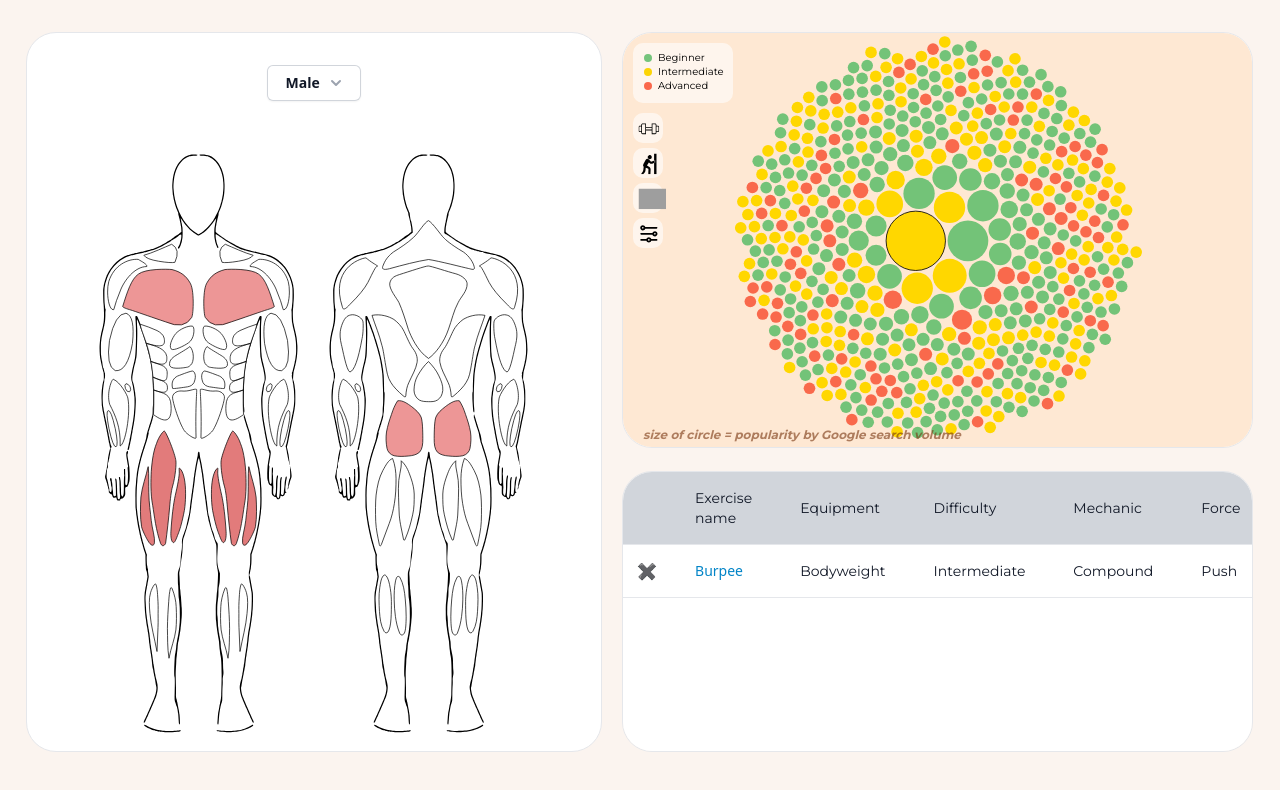
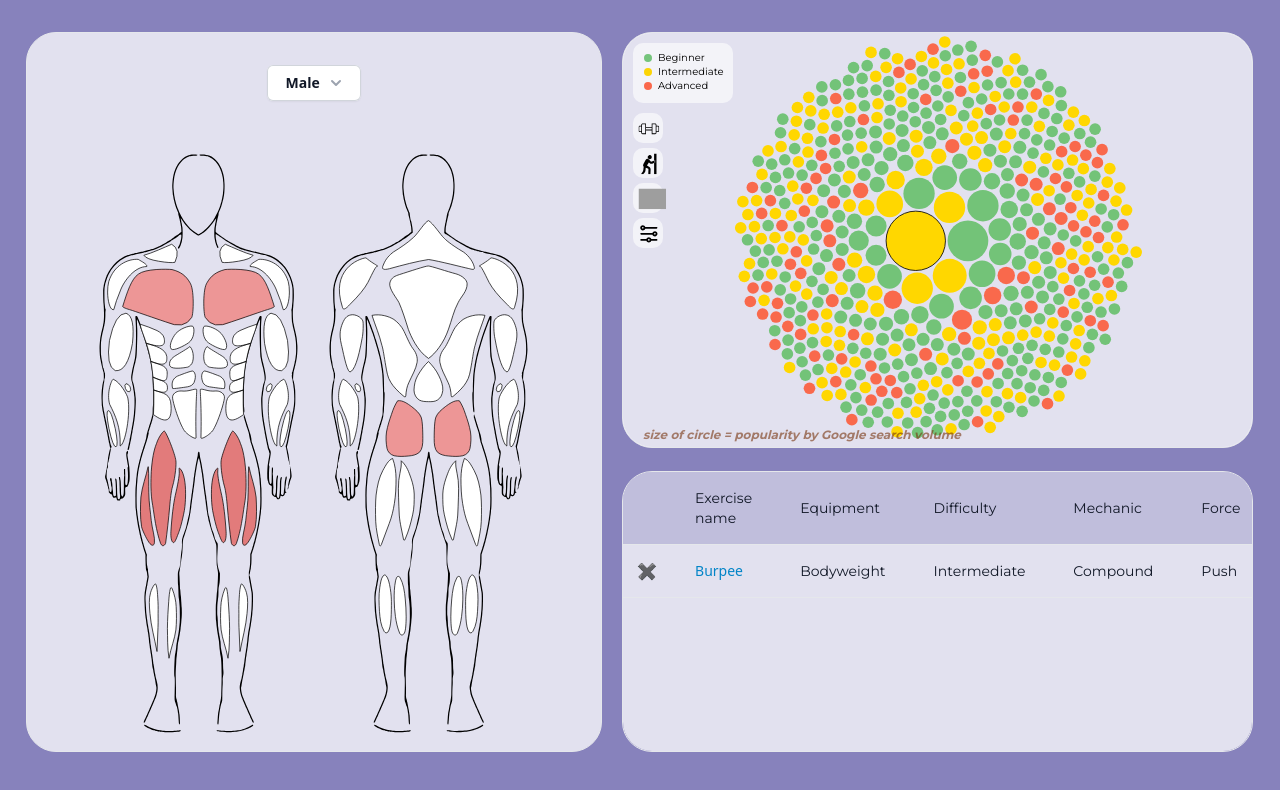
Before and after one commit to ernum/Vizercise, a Next.js app: page / in a window 1280 px wide. Both pictures are taken after a click on the icon 940 px from the left and 233 px from the top of the page. Shown: the top 790 px of the page. Built offline with nearby package versions, Linux system fonts and the light colour scheme; grey boxes are pictures that could not be loaded.

Commit message:
PURPLE EVERYWHERE (update colors)
Body outline left to deal with, and it will be good

```diff
--- a/src/components/BodySection.js
+++ b/src/components/BodySection.js
@@ -81,7 +81,7 @@ export default function BodySection(props) {
     return (
       <svg
         className="absolute w-[50%] h-[86%] top[13%] left-[5%]"
-        viewBox="0 0 330 860"
+            viewBox="0 0 330 860"
       >
         <image href={bodyArg} width="330" height="860" />
         <g
--- a/src/components/CirclePacking.js
+++ b/src/components/CirclePacking.js
@@ -79,7 +79,7 @@ export default function CirclePacking(props) {
         let view;
 
         const svg = d3.select(svgRef.current)
-            .style("background", d3.interpolateOranges(0.1))
+            .style("background", d3.interpolatePurples(0.2))
             .append("svg")
                 .attr("id", "circlePackContainer")
                 .attr("viewBox", `-${width / 2} -${height / 2} ${width} ${height}`)
@@ -396,7 +396,7 @@ export default function CirclePacking(props) {
         function labelSetup() {
             return(
                 svg.append("g")
-                .style("font", "18px montserrat")
+                    .style("font", "18px montserrat")
                 .style("font-weight", "700")
                 .attr("pointer-events", "none")
                 .attr("text-anchor", "middle")
@@ -421,9 +421,9 @@ export default function CirclePacking(props) {
                 .join("circle")
                     .attr("className", d => d.children ? "node" : d.data.id)
                     .attr("id", d => d.children ? "node" : "leaf")
-                    .attr("fill", d => d.children ? d3.interpolateOranges(0.2 + d.depth / 10) :
+                    .attr("fill", d => d.children ? d3.interpolatePurples(0.6 - d.depth / 15) : //interpolatesPurples(0.3 + d.depth/10)
                         d.data.difficulty === "Advanced" ? d3.interpolateReds(0.5) :
-                        d.data.difficulty === "Intermediate" ? 'gold' :
+                            d.data.difficulty === "Intermediate" ? 'gold' : //background - color: #FBF4EF;
                         d.data.difficulty === "Beginner" ? d3.interpolateGreens(0.5) :
                         d3.interpolateOranges(0.5))
                     .attr("pointer-events", d => d.depth === 1 ? null : "none")
--- a/src/components/DetailsList.js
+++ b/src/components/DetailsList.js
@@ -46,7 +46,7 @@ export default function DetailsList(props) {
         <div className="overflow-x-auto sm:-mx-6 lg:-mx-8">
           <div className="py-2 inline-block min-w-full sm:px-6 lg:px-8">
             <table className="min-w-full absolute top-0">
-              <thead className="border-b bg-gray-300">
+                        <thead className="border-b bg-[#C0BEDC]">
                 <tr>
                   <th
                     scope="col"
--- a/src/components/ExerciseDetail.js
+++ b/src/components/ExerciseDetail.js
@@ -19,7 +19,7 @@ export default function Detail(props) {
               onClick={() => props.onSetBoolValue(false)}
               className="hover:cursor-pointer absolute inset-0 flex justify-center items-center bg-opacity-70 z-20 bg-neutral-800"
             >
-              <div className="hover:cursor-default flex shadow-2xl bg-white rounded-3xl h-[85vh] w-1/2 m-auto min-w-min z-20">
+                  <div className="hover:cursor-default flex shadow-2xl bg-[#E2E1EF] rounded-3xl h-[85vh] w-1/2 m-auto min-w-min z-20">
                 <div className="overflow-auto p-5 ">
                   <div className="flex flex-col items-center my-5 ">
                     <button
--- a/src/pages/index.js
+++ b/src/pages/index.js
@@ -56,7 +56,7 @@ export default function Home() {
       {/* Biggest Box */}
       <div
         className="box-border absolute w-[45%] h-[90%] left-[2%] top-[4%]
-                 bg-white border-[1px] border-solid border-[##CAC4C4] rounded-[30px]
+                 bg-[#E2E1EF] border-[1px] border-solid border-[##CAC4C4] rounded-[30px]
                  shadown-black/25 overflow-hidden"
       >
         <div>
@@ -95,7 +95,7 @@ export default function Home() {
       {/* Third Box */}
       <div
         className="overflow-auto box-border absolute w-[49.3%] h-[35.1%] left-[48.6%] top-[58.9%]
-        bg-white border-[1px] border-solid border-[##CAC4C4] rounded-[30px]
+        bg-[#E2E1EF] border-[1px] border-solid border-[##CAC4C4] rounded-[30px]
         shadown-black/25"
       >
         <DetailsList
--- a/src/styles/globals.css
+++ b/src/styles/globals.css
@@ -3,7 +3,7 @@
 @tailwind utilities;
 
 body {
-    background-color: #FBF4EF;
+    background-color: #8782BC;
 }
 
 @font-face {
```
